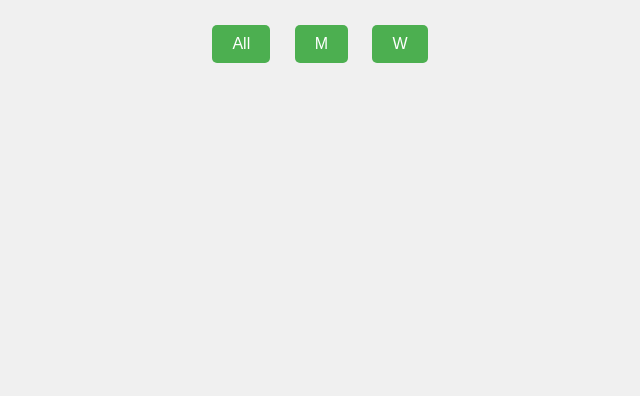
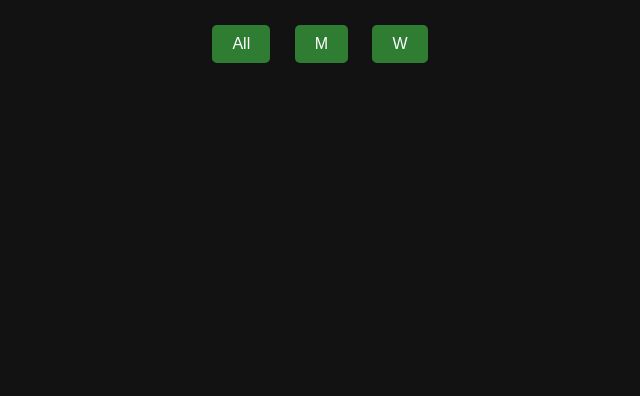
Before and after one commit to kiez-name/kiez-name, a plain HTML site: page index.html in a window 1280 px wide. Shown: the part 404-800 px from the top of the page, without its empty margins (320-960 px from the left). Drawn offline with Linux system fonts and the dark colour scheme.

Commit message:
add theme support

```diff
--- a/index.html
+++ b/index.html
@@ -48,6 +48,20 @@
         @media (max-width: 600px) {
             #kiez-name {
                 font-size: 2em;
+            }
+        }
+        @media (prefers-color-scheme: dark) {
+            body {
+                background-color: #121212;
+            }
+            #kiez-name {
+                color: #ffffff;
+            }
+            button {
+                background-color: #2E7D32;
+            }
+            button:hover {
+                background-color: #1B5E20;
             }
         }
     </style>
```
